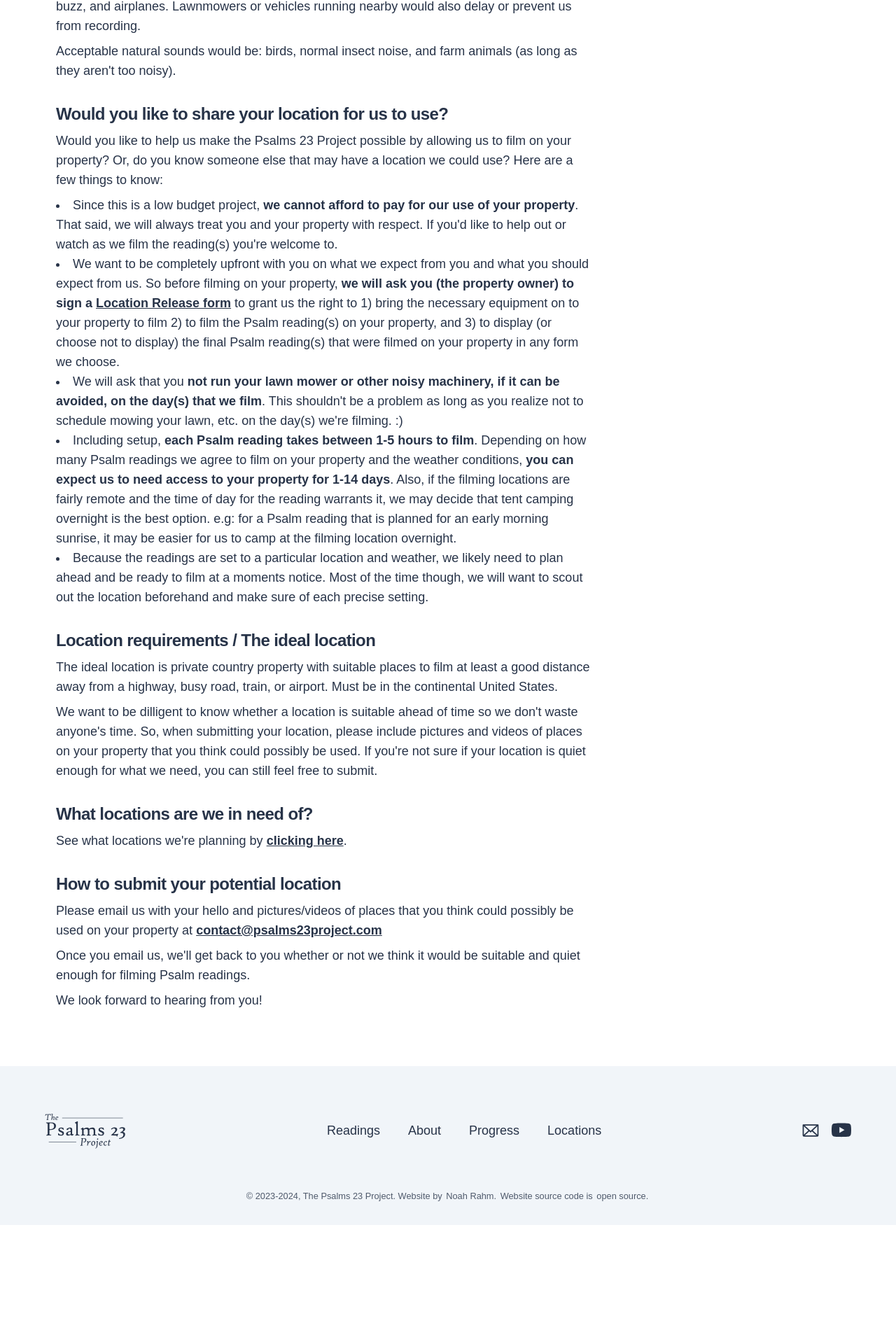
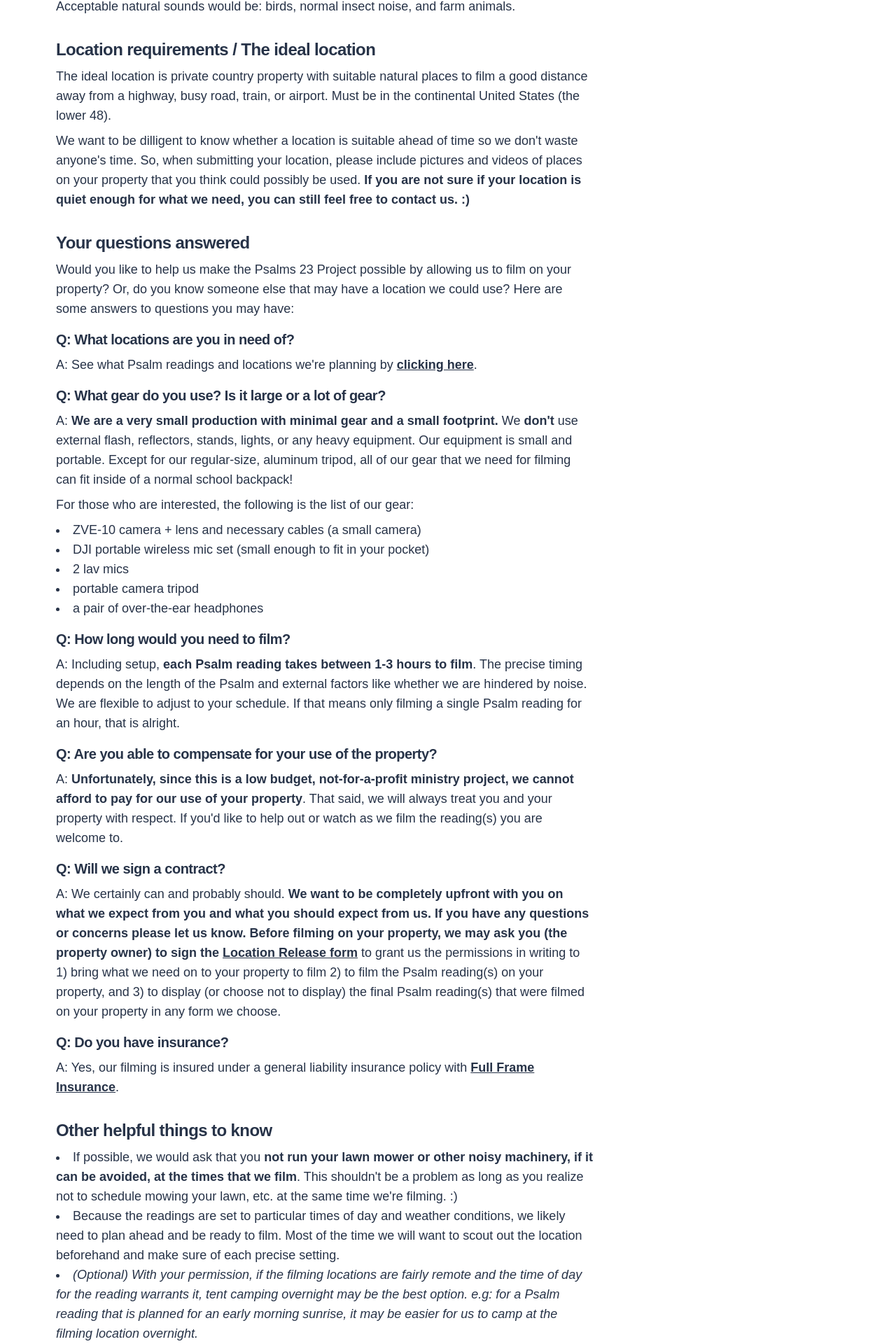
Before and after one commit to Psalms23Project/psalms23project.github.io, a SvelteKit app: page /quest in a window 1280 px wide. Shown: the part 872-2792 px from the top of the page at 70% size. Before the commit the page ends 2622 px from the top, so only its background shows below. Built offline with nearby package versions, Linux system fonts and the light colour scheme; a small style sheet from the web is missing.

Commit message:
Update quest for locations page

```diff
--- a/src/routes/quest/+page.svelte
+++ b/src/routes/quest/+page.svelte
@@ -12,34 +12,51 @@
     <img class="w-auto rounded-2xl" src="/images/sunset.jpg" alt=""/>
     <h1 class="text-4xl sm:text-5xl font-serif mt-8">The Quest for Quiet Locations</h1>
     <h2 class="text-2xl text-navyblue/80 font-serif italic mt-1">A call for quiet locations to film readings of the Psalms in nature.</h2>
-    <p class="text-2xl font-semibold tracking-tight mt-8">Why we need quiet locations</p>
+    <p class="text-2xl font-semibold tracking-tight mt-8">Quiet locations</p>
     <p class="text-lg mt-2">The Psalms 23 project aims to film high-quality readings of the Psalms in nature, with the peaceful sounds of creation.</p>
-    <p class="text-2xl font-semibold tracking-tight mt-8">Natural vs. Unnatural sounds</p>
+    <!-- <p class="text-2xl font-semibold tracking-tight mt-8">Natural vs. Unnatural sounds</p> -->
     <p class="text-lg mt-2">For this project it is important that we minimize the amount of unnatural sounds during filming.</p>
     <p class="text-lg mt-2">When we refer to "unnatural sounds", generally, we mean non-nature sounds in the background that would distract someone from listening to and enjoying the Psalm readings.</p>
     <p class="text-lg mt-2">Unnatural sounds include: loud road noise, people talking, machinery, dogs barking, electronic buzz, and airplanes. Lawnmowers or vehicles running nearby would also delay or prevent us from recording.</p>
-    <p class="text-lg mt-2">Acceptable natural sounds would be: birds, normal insect noise, and farm animals (as long as they aren't too noisy).</p>
-    <p class="text-2xl font-semibold tracking-tight mt-8">Would you like to share your location for us to use?</p>
-    <p class="text-lg mt-2">Would you like to help us make the Psalms 23 Project possible by allowing us to film on your property? Or, do you know someone else that may have a location we could use? Here are a few things to know:</p>
+    <p class="text-lg mt-2">Acceptable natural sounds would be: birds, normal insect noise, and farm animals.</p>
+    <p class="text-2xl font-semibold tracking-tight mt-8">Location requirements / The ideal location</p>
+    <p class="text-lg mt-2">The ideal location is private country property with suitable natural places to film a good distance away from a highway, busy road, train, or airport. Must be in the continental United States (the lower 48).</p>
+    <p class="text-lg mt-2">
+      We want to be dilligent to know whether a location is suitable ahead of time so we don't waste anyone's time. So, when submitting your location, please include pictures and videos of places on your property that you think could possibly be used. <b>If you are not sure if your location is quiet enough for what we need, you can still feel free to contact us. :)</b>
+    </p>
+    <p class="text-2xl font-semibold tracking-tight mt-8">Your questions answered</p>
+    <p class="text-lg mt-2">Would you like to help us make the Psalms 23 Project possible by allowing us to film on your property? Or, do you know someone else that may have a location we could use? Here are some answers to questions you may have:</p>
+    <p class="text-xl font-semibold tracking-tight mt-4">Q: What locations are you in need of?</p>
+    <p class="text-lg mt-2">A: See what Psalm readings and locations we're planning by <a class="font-semibold underline hover:opacity-90 duration-300 ease-in-out" href="/locations/">clicking here</a>.</p>
+    <p class="text-xl font-semibold tracking-tight mt-4">Q: What gear do you use? Is it large or a lot of gear?</p>
+    <p class="text-lg mt-2">A: <b>We are a very small production with minimal gear and a small footprint.</b> We <b>don't</b> use external flash, reflectors, stands, lights, or any heavy equipment. Our equipment is small and portable. Except for our regular-size, aluminum tripod, all of our gear that we need for filming can fit inside of a normal school backpack!
+    <p class="text-lg mt-2">For those who are interested, the following is the list of our gear: </p>
     <ul class="list-disc list-inside text-lg mt-2">
-      <li>Since this is a low budget project, <b>we cannot afford to pay for our use of your property</b>. That said, we will always treat you and your property with respect. If you'd like to help out or watch as we film the reading(s) you're welcome to.</li>
-      <li>We want to be completely upfront with you on what we expect from you and what you should expect from us. So before filming on your property, <b>we will ask you (the property owner) to sign a <a class="font-semibold underline hover:opacity-90 duration-300 ease-in-out" href="/files/location-release.pdf">Location Release form</a></b> to grant us the right to 1) bring the necessary equipment on to your property to film 2) to film the Psalm reading(s) on your property, and 3) to display (or choose not to display) the final Psalm reading(s) that were filmed on your property in any form we choose.</li>
-      <li>We will ask that you <b>not run your lawn mower or other noisy machinery, if it can be avoided, on the day(s) that we film</b>. This shouldn't be a problem as long as you realize not to schedule mowing your lawn, etc. on the day(s) we're filming. :)</li>
-      <li>Including setup, <b>each Psalm reading takes between 1-5 hours to film</b>. Depending on how many Psalm readings we agree to film on your property and the weather conditions, <b>you can expect us to need access to your property for 1-14 days</b>. Also, if the filming locations are fairly remote and the time of day for the reading warrants it, we may decide that tent camping overnight is the best option. e.g: for a Psalm reading that is planned for an early morning sunrise, it may be easier for us to camp at the filming location overnight.</li>
-      <li>Because the readings are set to a particular location and weather, we likely need to plan ahead and be ready to film at a moments notice. Most of the time though, we will want to scout out the location beforehand and make sure of each precise setting.</li>
+      <li>ZVE-10 camera + lens and necessary cables (a small camera)</li>
+      <li>DJI portable wireless mic set (small enough to fit in your pocket)</li>
+      <li>2 lav mics</li>
+      <li>portable camera tripod</li>
+      <li>a pair of over-the-ear headphones</li>
     </ul>
-    <p class="text-2xl font-semibold tracking-tight mt-8">Location requirements / The ideal location</p>
-    <p class="text-lg mt-2">The ideal location is private country property with suitable places to film at least a good distance away from a highway, busy road, train, or airport. Must be in the continental United States.</p>
-    <p class="text-lg mt-2">
-      We want to be dilligent to know whether a location is suitable ahead of time so we don't waste anyone's time. So, when submitting your location, please include pictures and videos of places on your property that you think could possibly be used. If you're not sure if your location is quiet enough for what we need, you can still feel free to submit.
-    </p>
-    <p class="text-2xl font-semibold tracking-tight mt-8">What locations are we in need of?</p>
-    <p class="text-lg mt-2">See what locations we're planning by <a class="font-semibold underline hover:opacity-90 duration-300 ease-in-out" href="/locations/">clicking here</a>.</p>
+    <p class="text-xl font-semibold tracking-tight mt-4">Q: How long would you need to film?</p>
+    <p class="text-lg mt-2">A: Including setup, <b>each Psalm reading takes between 1-3 hours to film</b>. The precise timing depends on the length of the Psalm and external factors like whether we are hindered by noise. We are flexible to adjust to your schedule. If that means only filming a single Psalm reading for an hour, that is alright.</p>
+    <p class="text-xl font-semibold tracking-tight mt-4">Q: Are you able to compensate for your use of the property?</p>
+    <p class="text-lg mt-2">A: <b>Unfortunately, since this is a low budget, not-for-a-profit ministry project, we cannot afford to pay for our use of your property</b>. That said, we will always treat you and your property with respect. If you'd like to help out or watch as we film the reading(s) you are welcome to.</p>
+    <p class="text-xl font-semibold tracking-tight mt-4">Q: Will we sign a contract?</p>
+    <p class="text-lg mt-2">A: We certainly can and probably should. <b>We want to be completely upfront with you on what we expect from you and what you should expect from us. If you have any questions or concerns please let us know. Before filming on your property, we may ask you (the property owner) to sign the <a class="font-semibold underline hover:opacity-90 duration-300 ease-in-out" href="/files/location-release.pdf">Location Release form</a></b> to grant us the permissions in writing to 1) bring what we need on to your property to film 2) to film the Psalm reading(s) on your property, and 3) to display (or choose not to display) the final Psalm reading(s) that were filmed on your property in any form we choose.</p>
+    <p class="text-xl font-semibold tracking-tight mt-4">Q: Do you have insurance?</p>
+    <p class="text-lg mt-2">A: Yes, our filming is insured under a general liability insurance policy with <a class="font-semibold underline hover:opacity-90 duration-300 ease-in-out" href="https://fullframeinsurance.com">Full Frame Insurance</a>.</p>
+    <p class="text-2xl font-semibold tracking-tight mt-8">Other helpful things to know</p>
+    <ul class="list-disc list-inside text-lg mt-2">
+      <li>If possible, we would ask that you <b>not run your lawn mower or other noisy machinery, if it can be avoided, at the times that we film</b>. This shouldn't be a problem as long as you realize not to schedule mowing your lawn, etc. at the same time we're filming. :)</li>
+      <li>Because the readings are set to particular times of day and weather conditions, we likely need to plan ahead and be ready to film. Most of the time we will want to scout out the location beforehand and make sure of each precise setting.</li>
+      <li><i>(Optional) With your permission, if the filming locations are fairly remote and the time of day for the reading warrants it, tent camping overnight may be the best option. e.g: for a Psalm reading that is planned for an early morning sunrise, it may be easier for us to camp at the filming location overnight.</i></li>
+    </ul>
     <p class="text-2xl font-semibold tracking-tight mt-8">How to submit your potential location</p>
     <p class="text-lg mt-2">
       Please email us with your hello and pictures/videos of places that you think could possibly be used on your property at <a class="font-semibold underline hover:opacity-90 duration-300 ease-in-out" href="mailto:contact@psalms23project.com">contact@psalms23project.com</a>
     </p>
-    <p class="text-lg mt-2">Once you email us, we'll get back to you whether or not we think it would be suitable and quiet enough for filming Psalm readings.</p>
+    <p class="text-lg mt-2">Once you email us, we'll get back to as soon as possible.</p>
     <p class="text-lg mt-2">We look forward to hearing from you!</p>
   </div>
 </div>
```
